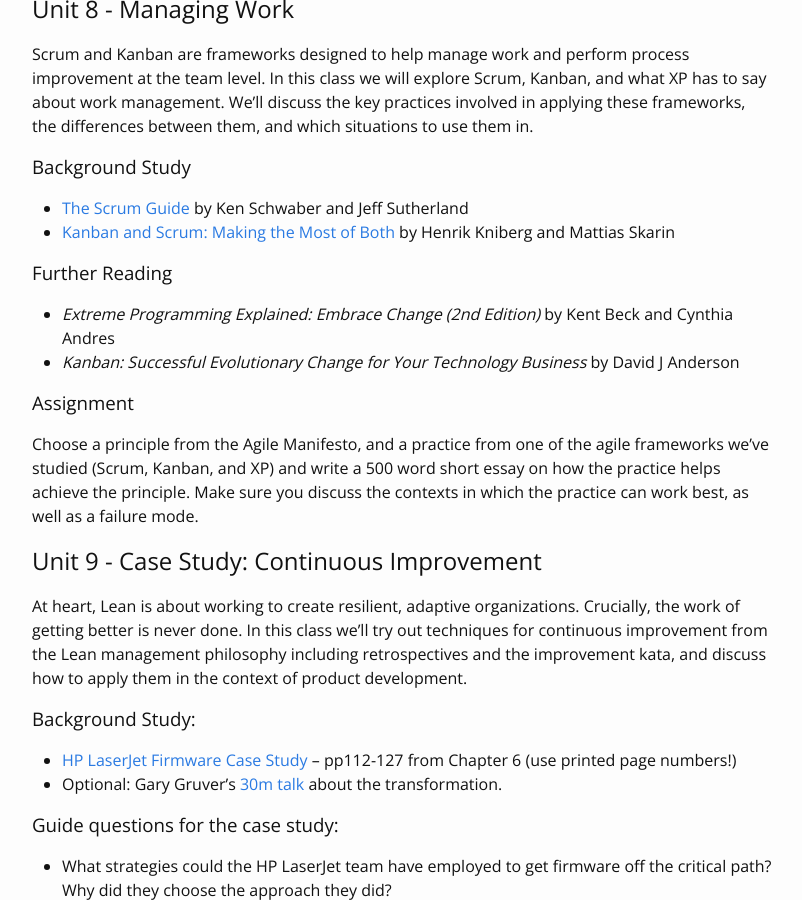
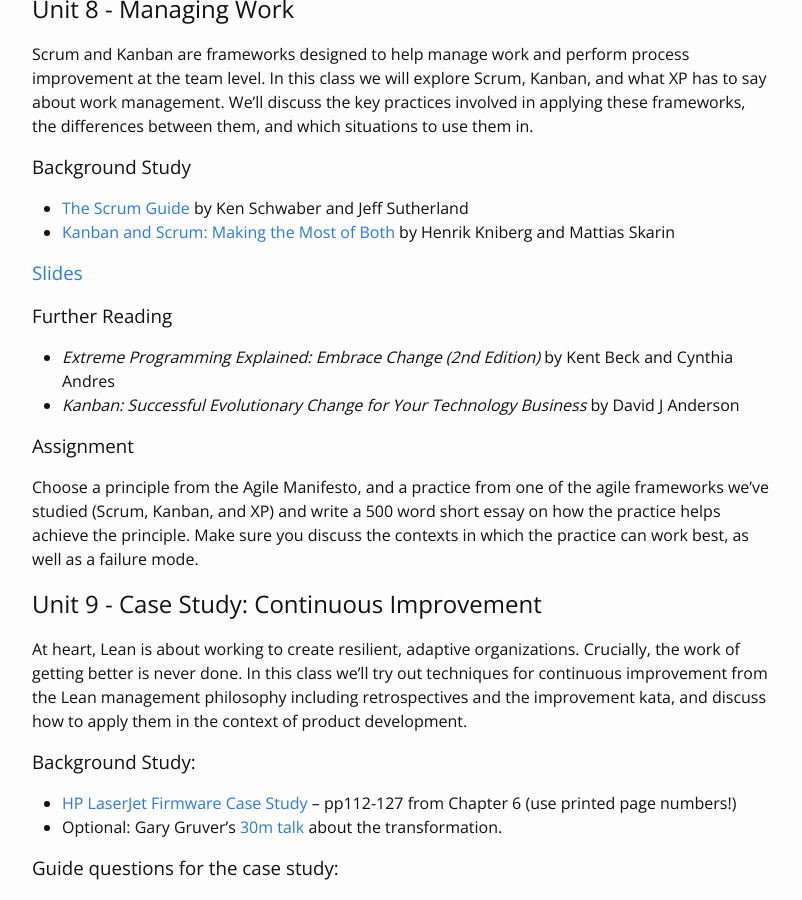
Before and after one commit to jezhumble/lapm, a Jekyll site: the page built from syllabus.md, in a window 1280 px wide and 900 px high, scrolled down 5175 px. Shown: the whole window, without its empty margins (238-1040 px from the left). Built offline with Jekyll 4.4.1, drawn with Linux system fonts in a browser that asks for light colours.

Commit message:
Added link to slides for unit on managing work

```diff
--- a/syllabus.md
+++ b/syllabus.md
@@ -202,6 +202,8 @@ Scrum and Kanban are frameworks designed to help manage work and perform process
 * [The Scrum Guide](https://www.scrum.org/resources/scrum-guide) by Ken Schwaber and Jeff Sutherland
 * [Kanban and Scrum: Making the Most of Both](https://www.infoq.com/minibooks/kanban-scrum-minibook) by Henrik Kniberg and Mattias Skarin
 
+### [Slides](http://www.slideshare.net/humblej/managing-work)
+
 ### Further Reading
 
 * _Extreme Programming Explained: Embrace Change (2nd Edition)_ by Kent Beck and Cynthia Andres
```
